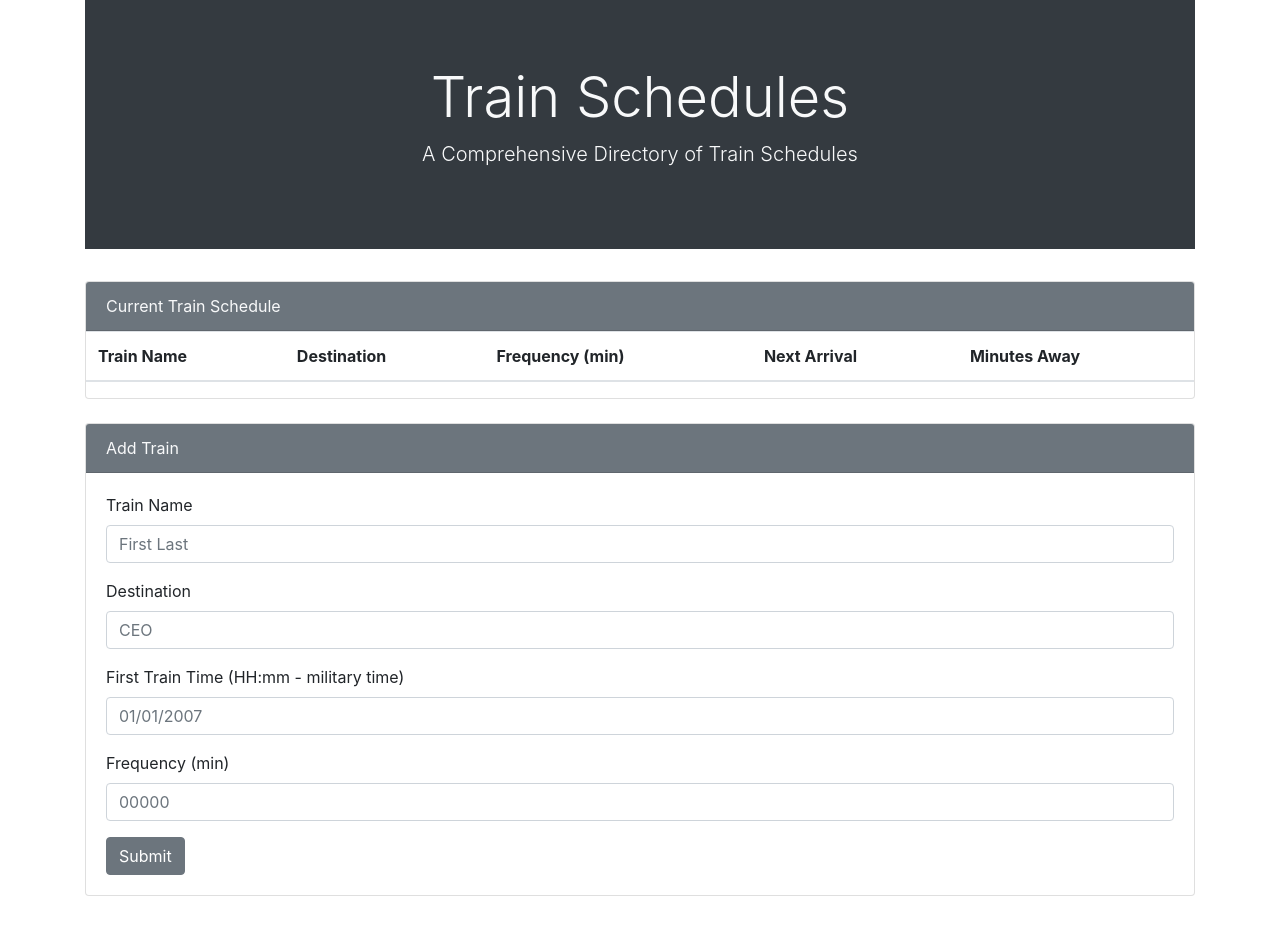
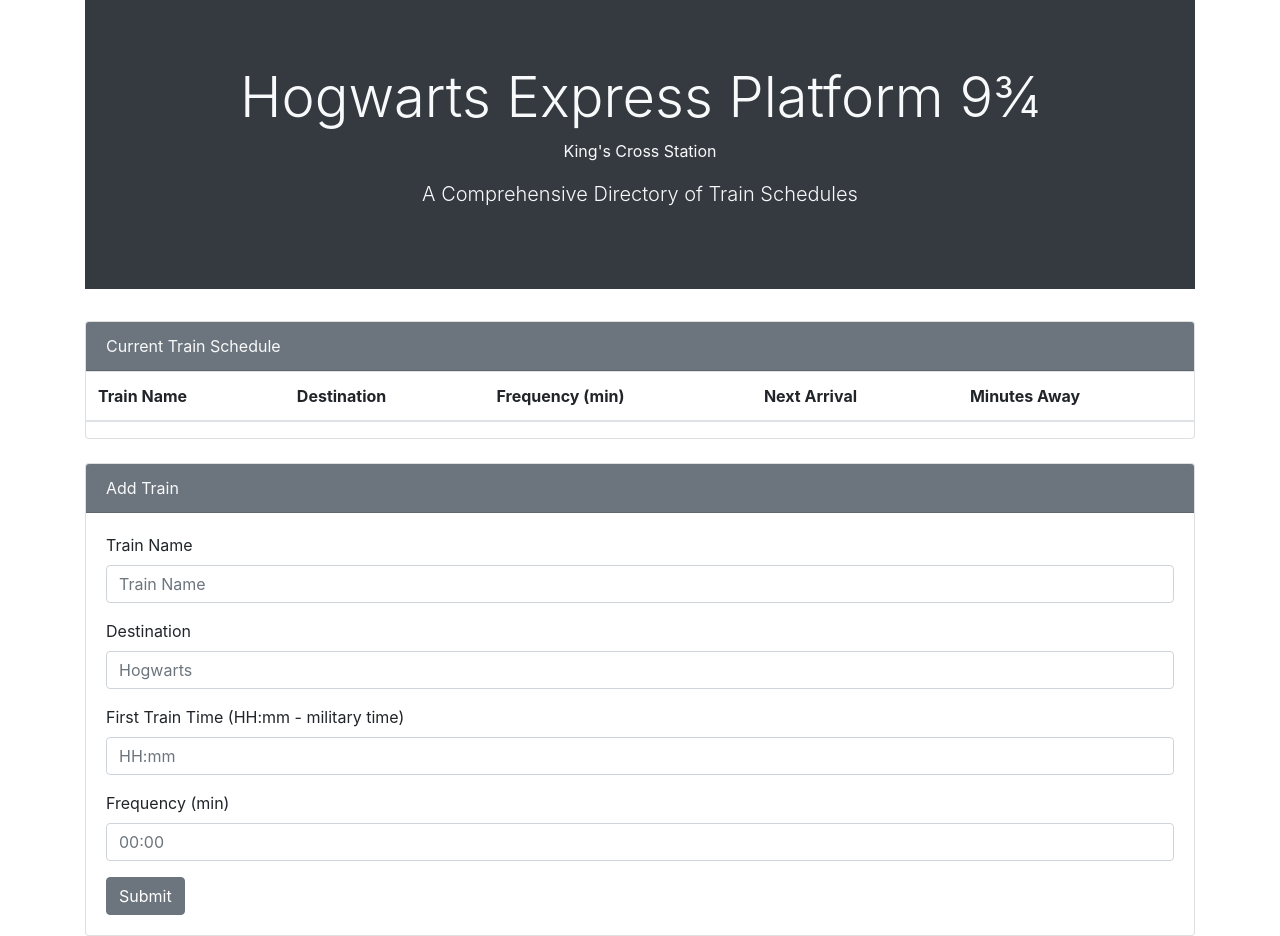
Before and after one commit to ChereeNielson/Train-Scheduler, a plain HTML site: page index.html in a window 1280 px wide. Before the commit the page ends 896 px from the top, so only its background shows below. Drawn offline with nearby package versions, Linux system fonts and the light colour scheme; no server answers.

Commit message:
updated html

```diff
--- a/assets/javascript/javascript.js
+++ b/assets/javascript/javascript.js
@@ -18,7 +18,7 @@ var totalBilled = "";
 // var randomDate = "02/23/1999";
 // var randomFormat = "DD/MM/YYYY";
 // var convertedDate = moment(randomDate, rendomFormat);
-$("#add-user").on("click", function (event) {
+$("#add-user").on("click", function(event) {
     event.preventDefault();
     console.log(name)
     console.log(role)
--- a/index.html
+++ b/index.html
@@ -2,26 +2,32 @@
 <html lang="en">
 
 <head>
+    <!-- Required meta tags -->
     <meta charset="UTF-8">
     <meta name="viewport" content="width=device-width, initial-scale=1.0">
     <meta http-equiv="X-UA-Compatible" content="ie=edge">
+
+    <!-- Bootstrap CSS -->
     <link rel="stylesheet" href="https://stackpath.bootstrapcdn.com/bootstrap/4.1.3/css/bootstrap.min.css" integrity="sha384-MCw98/SFnGE8fJT3GXwEOngsV7Zt27NXFoaoApmYm81iuXoPkFOJwJ8ERdknLPMO" crossorigin="anonymous">
+    <link rel="stylesheet" type="text/css" href="assets/CSS/style.css">
+
     <!-- Added Moment JS -->
     <script src="https://cdn.jsdelivr.net/momentjs/2.12.0/moment.min.js"></script>
 
-    <title>Train Schedules</title>
+    <title>Train Scheduler</title>
 </head>
 
 <body>
     <div class="container">
         <div class="jumbotron jumbotron-fluid bg-dark text-light text-center">
             <div class="container">
-                <h1 class="display-4">Train Schedules</h1>
+                <h1 class="display-4">Hogwarts Express Platform 9¾</h1>
+                <p class="something">King's Cross Station</p>
                 <p class="lead">A Comprehensive Directory of Train Schedules</p>
             </div>
         </div>
         <div class="card">
-            <div class="card-header bg-secondary text-light"><i class="fa fa-list-alt"></i> Current Train Schedule</div>
+            <div class="card-header bg-secondary text-light"><i class="fa fa-list-alt"></i>Current Train Schedule</div>
             <table class="table">
                 <thead>
                     <tr>
@@ -33,7 +39,7 @@
                     </tr>
                 </thead>
                 <tbody id="tableBody">
-                    <div id="full-member-list">
+                    <div id="full-train-list">
                 </tbody>
             </table>
         </div>
@@ -42,34 +48,37 @@
     <br>
     <div class="container">
         <div class="card">
-            <div class="card-header bg-secondary text-light"><i class="fa fa-list-alt"></i> Add Train</div>
+            <div class="card-header bg-secondary text-light"><i class="fa fa-list-alt"></i>Add Train</div>
             <div class="card-body">
                 <form>
                     <div class="form-group">
                         <label for="formGroupExampleInput">Train Name</label>
-                        <input type="text" class="form-control" id="name-input" placeholder="First Last">
+                        <input type="text" class="form-control" id="name-input" placeholder="Train Name">
                     </div>
                     <div class="form-group">
                         <label for="formGroupExampleInput2">Destination</label>
-                        <input type="text" class="form-control" id="role-input" placeholder="CEO">
+                        <input type="text" class="form-control" id="role-input" placeholder="Hogwarts">
                     </div>
                     <div class="form-group">
                         <label for="formGroupExampleInput2">First Train Time (HH:mm - military time)</label>
-                        <input type="text" class="form-control" id="startDate-input" placeholder="01/01/2007">
+                        <input type="text" class="form-control" id="startDate-input" placeholder="HH:mm">
                     </div>
                     <div class="form-group">
                         <label for="formGroupExampleInput2">Frequency (min)</label>
-                        <input type="text" class="form-control" id="monthlyRate-input" placeholder="00000">
+                        <input type="text" class="form-control" id="monthlyRate-input" placeholder="00:00">
                     </div>
                     <button type="button" id="add-user" class="btn btn-secondary">Submit</button>
                 </form>
             </div>
         </div>
+
+        <!-- jQuery first, then Popper JS, then Bootstrap JS -->
         <script src="https://code.jquery.com/jquery-3.3.1.js"></script>
         <script src="https://www.gstatic.com/firebasejs/4.12.0/firebase.js"></script>
         <script src="https://cdnjs.cloudflare.com/ajax/libs/moment.js/2.22.2/moment.js"></script>
-        <script type="text/javascript">
-        </script>
+
+        <!-- JavaScript -->
+        <script type="text/javascript" src="assets/javascript/javascript.js"></script>
 </body>
 
 </html>
```
Also changed, not shown: assets/images/1000x993.JPG (added), assets/images/1200x1050.jpg (added), assets/images/1600x900.jpg (added), assets/images/1920x1080.jpg (added), assets/images/1920x1080TrainTrack.jpg (added), assets/images/1920x1200.jpg (added), assets/images/3008x2000.jpg (added), assets/images/400x400.jpg (added), assets/images/500x500.jpg (added), assets/images/600x600.jpg (added), assets/images/768x480.jpg (added), assets/images/768x576.jpg (added), assets/images/960x640.jpg (added), assets/images/Quad-City-DJs-CMon-N-Ride-It-The-Train.jpg (added), 1 more files.
